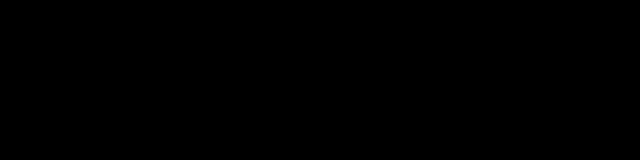
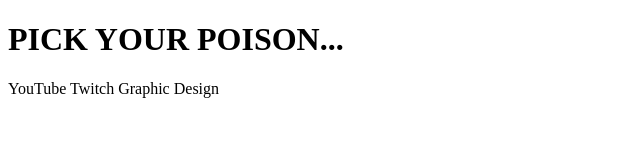
Before and after one commit to GhostlyShadowz/ghostlyshadowz.github.io, a plain HTML site: page index.html in a window 1280 px wide. Shown: the whole page, without its empty margins (0-640 px from the left). Drawn offline with Linux system fonts and the light colour scheme.

Commit message:
Test 1.5 - Error within the CSS or HTML file. Trying a fix.

```diff
--- a/CSS/index.css
+++ b/CSS/index.css
@@ -1,9 +1,3 @@
-*
-
-body {
-  background-color: black;
-}
-
 a {
   font-family: 'Raleway', sans-serif;
   font-size: 16px;
```
